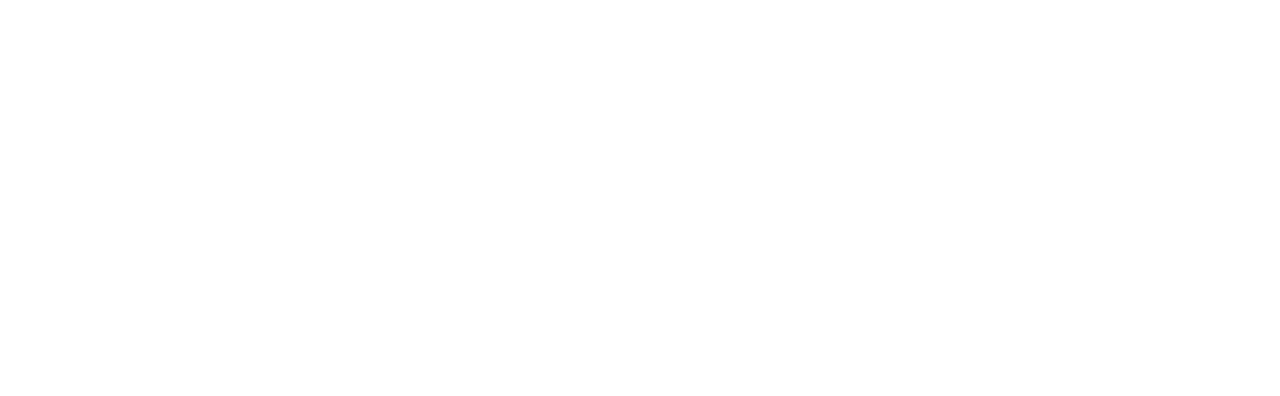
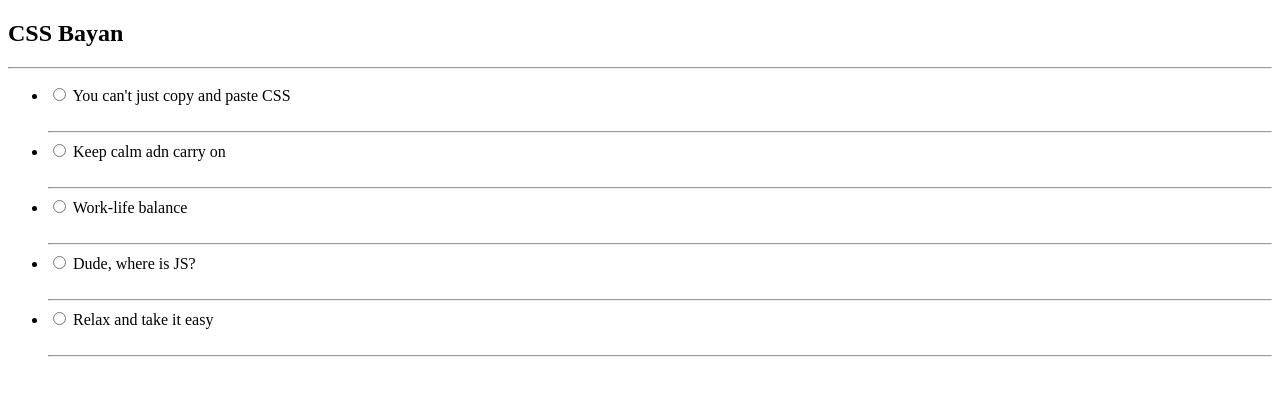
Before and after one commit to maximilian-marshak/cssBayan, a plain HTML site: page cssBayan/index.html in a window 1280 px wide. Drawn offline with Linux system fonts and the light colour scheme.

Commit message:
feat: add code to html file

```diff
--- a/cssBayan/index.html
+++ b/cssBayan/index.html
@@ -8,6 +8,51 @@
     <title>cssBayan</title>
 </head>
 <body>
-
+    <section class="cssBayan">
+        <h1 class="cssBayan__title">CSS Bayan</h1>
+        <hr class="cssBayan__line">
+        <ul class="cssBayan__list">
+            <li class="cssBayan__element">
+                <input type="radio" class="cssBayan__toggle" name="copy_and_paste" id="copy">
+                <label class="cssBayan_element-title" for="copy">You can't just copy and paste CSS</label>
+                <div>
+                    <img>
+                </div>
+            </li>
+            <hr class="cssBayan__line">
+            <li class="cssBayan__element">
+                <input type="radio" class="cssBayan__toggle" name="calm_and_carry" id="calm">
+                <label class="cssBayan_element-title" for="calm">Keep calm adn carry on</label>
+                <div>
+                    <img>
+                </div>
+            </li>
+            <hr class="cssBayan__line">
+            <li class="cssBayan__element">
+                <input type="radio" class="cssBayan__toggle" name="work_balance" id="balance">
+                <label class="cssBayan_element-title" for="balance">Work-life balance</label>
+                <div>
+                    <img>
+                </div>
+            </li>
+            <hr class="cssBayan__line">
+            <li class="cssBayan__element">
+                <input type="radio" class="cssBayan__toggle" name="dude_js" id="dude">
+                <label class="cssBayan_element-title" for="dude">Dude, where is JS?</label>
+                <div>
+                    <img>
+                </div>
+            </li>
+            <hr class="cssBayan__line">
+            <li class="cssBayan__element">
+                <input type="radio" class="cssBayan__toggle" name="relax_easy" id="relax">
+                <label class="cssBayan_element-title" for="relax">Relax and take it easy</label>
+                <div>
+                    <img>
+                </div>
+            </li>
+            <hr class="cssBayan__line">
+        </ul>
+    </section>
 </body>
 </html>
```
